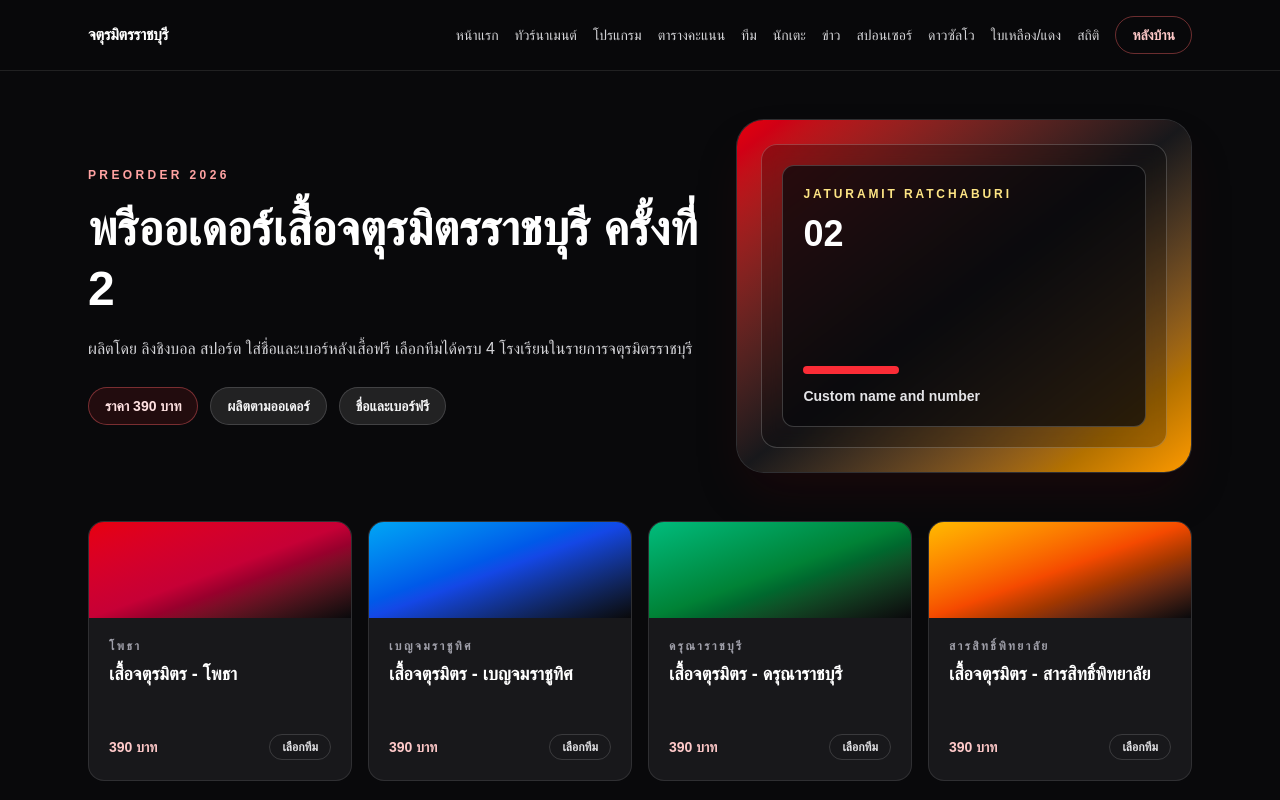
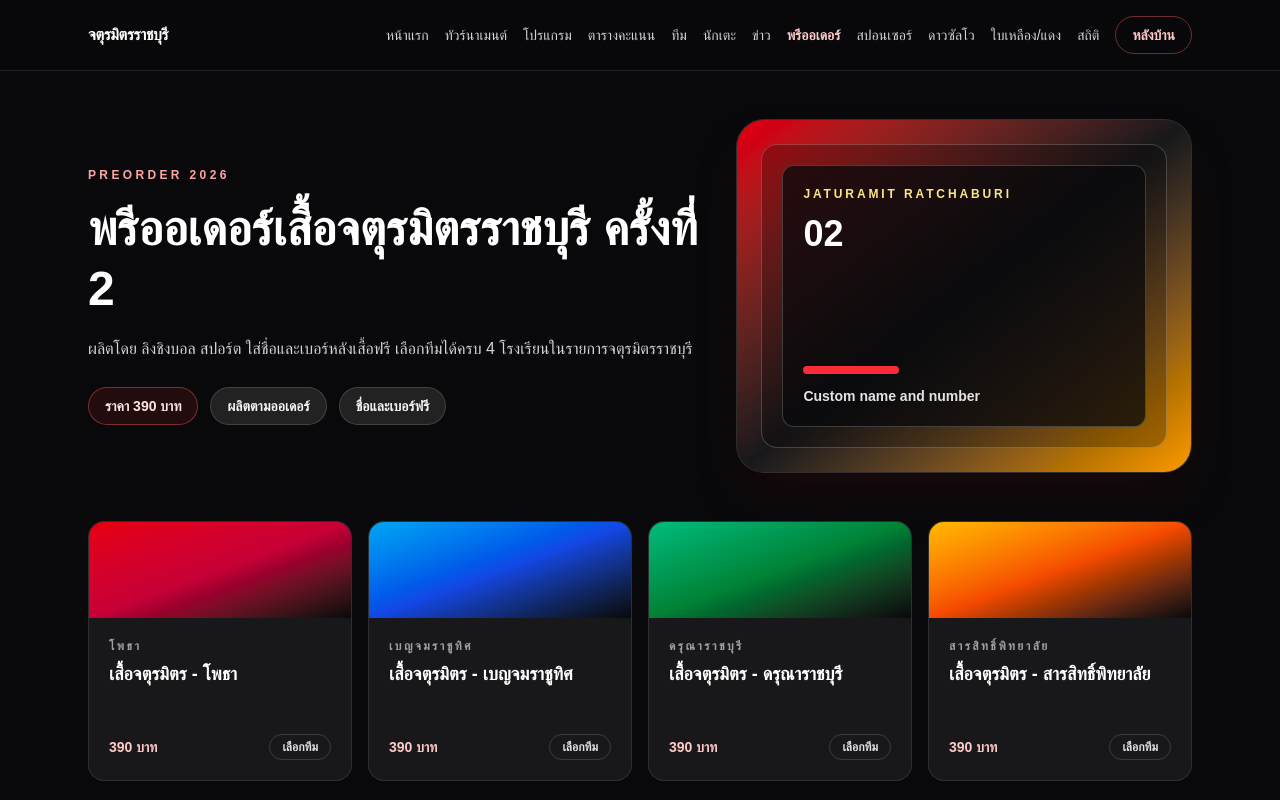
Before and after one commit to chatchapak24-netizen/jaturamit-platform, a Next.js app: page /preorder in a window 1280 px wide. Shown: the top 800 px of the page. Built offline with nearby package versions, Linux system fonts and the light colour scheme; no server answers.

Commit message:
Add preorder link to header

```diff
--- a/app/layout.tsx
+++ b/app/layout.tsx
@@ -44,6 +44,9 @@ export default function RootLayout({
   <Link href="/news" className="hover:text-white">
   ข่าว
 </Link>
+<Link href="/preorder" className="font-bold text-red-200 hover:text-white">
+  พรีออเดอร์
+</Link>
 <Link href="/sponsors" className="hover:text-white">
   สปอนเซอร์
 </Link>
```
